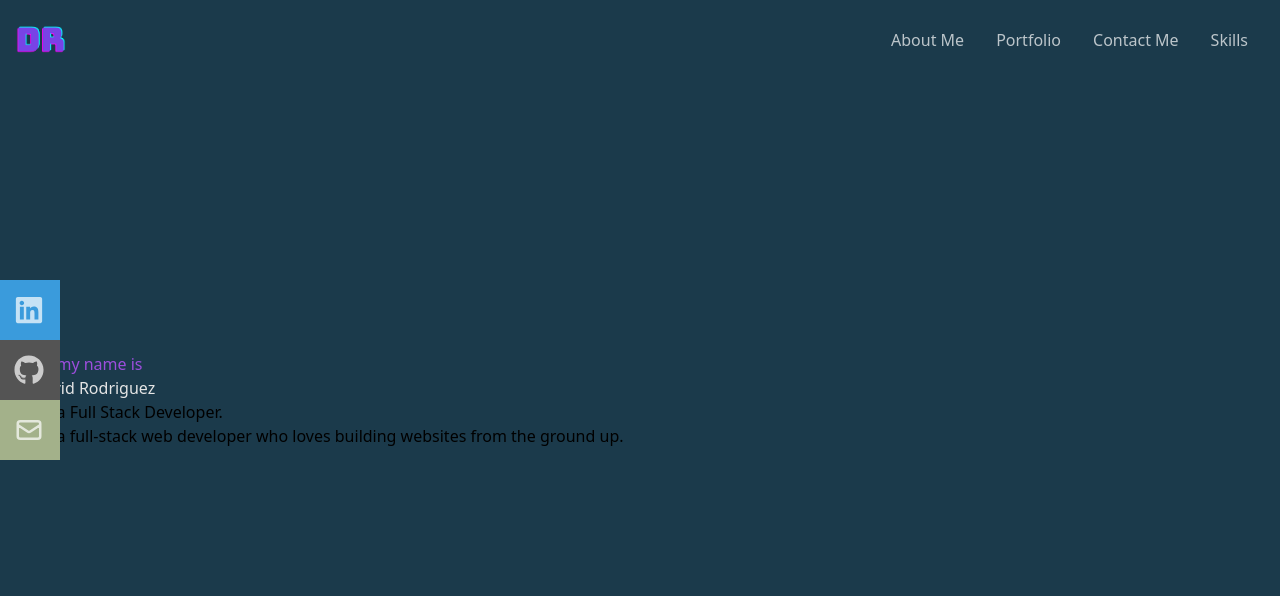
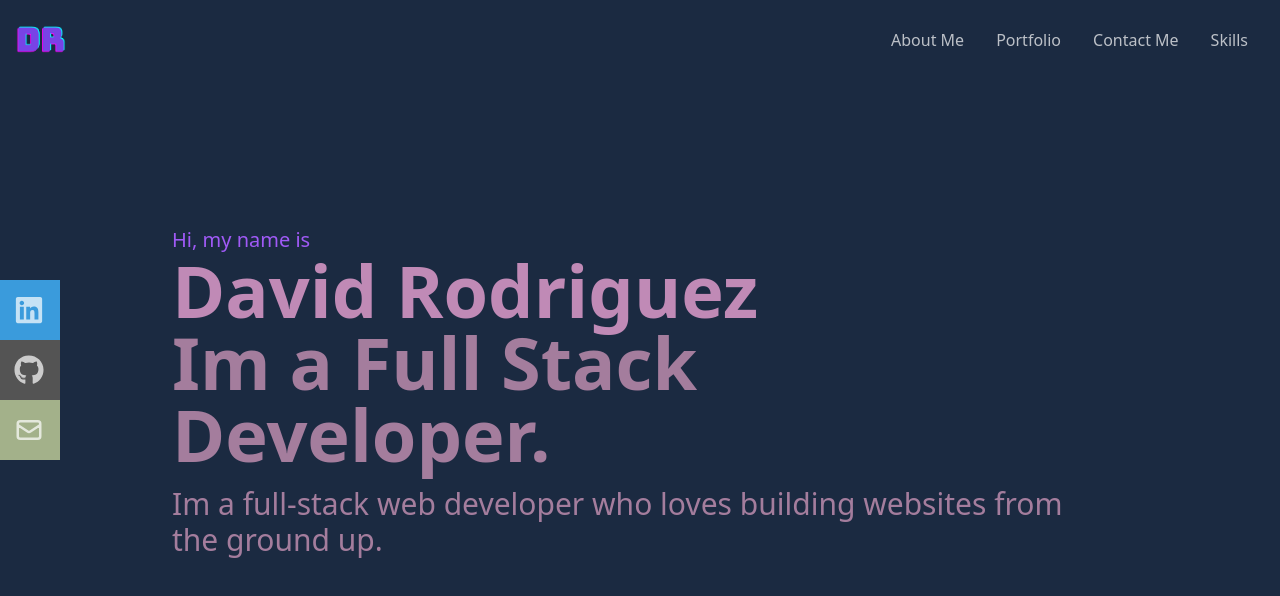
Before and after one commit to Daveerr/React-Portfolio, a React (Create React App) app in the folder portfolio-app/: page / in a window 1280 px wide. Shown: the top 596 px of the page. Built offline with nearby package versions, Linux system fonts and the light colour scheme.

Commit message:
container bio added

```diff
--- a/portfolio-app/src/components/Homepage.js
+++ b/portfolio-app/src/components/Homepage.js
@@ -2,12 +2,23 @@ import React from "react";
 
 export const Homepage = () => {
   return (
-    <div className="w-full h-screen flex[35%] bg-[#1b3a4b]">
-      <div className="max-w-[1000] justify-center mx-auto px-8 flex flex-col h-full">
-        <p className="text-[#9d4edd]">Hi, my name is</p>
-        <h1 className="text-[#e5e5e5]"> David Rodriguez</h1>
-        <h1> Im a Full Stack Developer.</h1>
-        <p>
+    <div className="w-full h-screen flex[35%] bg-[#1b2a41]">
+      {/*container bio*/}
+      <div className="max-w-[1000px] justify-center mx-auto px-8 flex flex-col h-full">
+        <p className="text-[#a05af6] text-xl">Hi, my name is</p>
+        <h1 className="text-[#c08ab6] text-4xl sm:text-7xl font-bold ">
+          {" "}
+          David Rodriguez
+        </h1>
+        <h2 className="text-[#a47d9d] text-4xl sm:text-7xl font-bold">
+          {" "}
+          Im a Full Stack
+        </h2>
+        <h2 className="text-[#a47d9d] text-4xl sm:text-7xl font-bold">
+          {" "}
+          Developer.
+        </h2>
+        <p className="text-[#a47d9d] py-4 text-3xl">
           Im a full-stack web developer who loves building websites from the
           ground up.{" "}
         </p>
--- a/portfolio-app/src/components/Navbar.js
+++ b/portfolio-app/src/components/Navbar.js
@@ -11,7 +11,7 @@ export const Navbar = () => {
   };
 
   return (
-    <div className="fixed w-full h-[80px] flex justify-between items-center px-4 bg-[#1b3a4b] text-[#ffffffb4]">
+    <div className="fixed w-full h-[80px] flex justify-between items-center px-4 bg-[#1b2a41] text-[#ffffffb4]">
       <div>
         <img src={Logo} alt="" style={{ width: "50px" }} />
       </div>
@@ -34,7 +34,7 @@ export const Navbar = () => {
         className={
           !nav
             ? "hidden"
-            : "absolute top-0 left-0 w-full h-screen bg-[#1b3a4b] flex flex-col justify-center items-center"
+            : "absolute top-0 left-0 w-full h-screen bg-[#1b2a41] flex flex-col justify-center items-center"
         }
       >
         <li className="py-6 text text-4xl">About Me</li>
```
